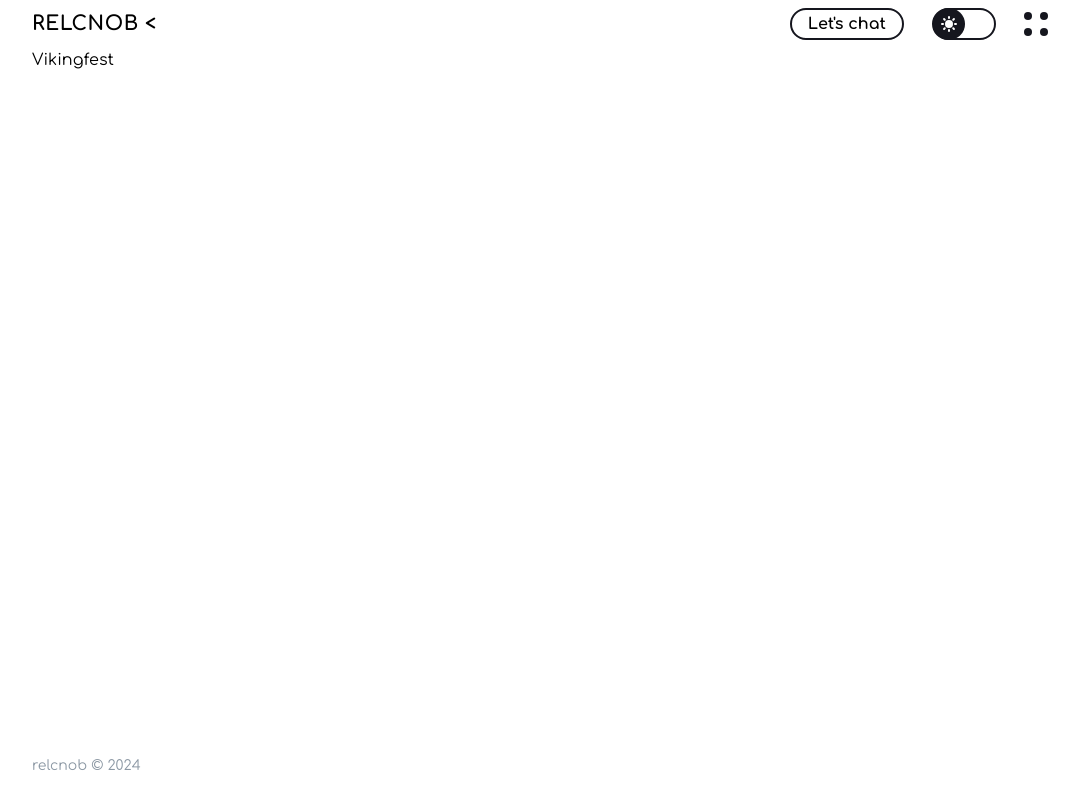
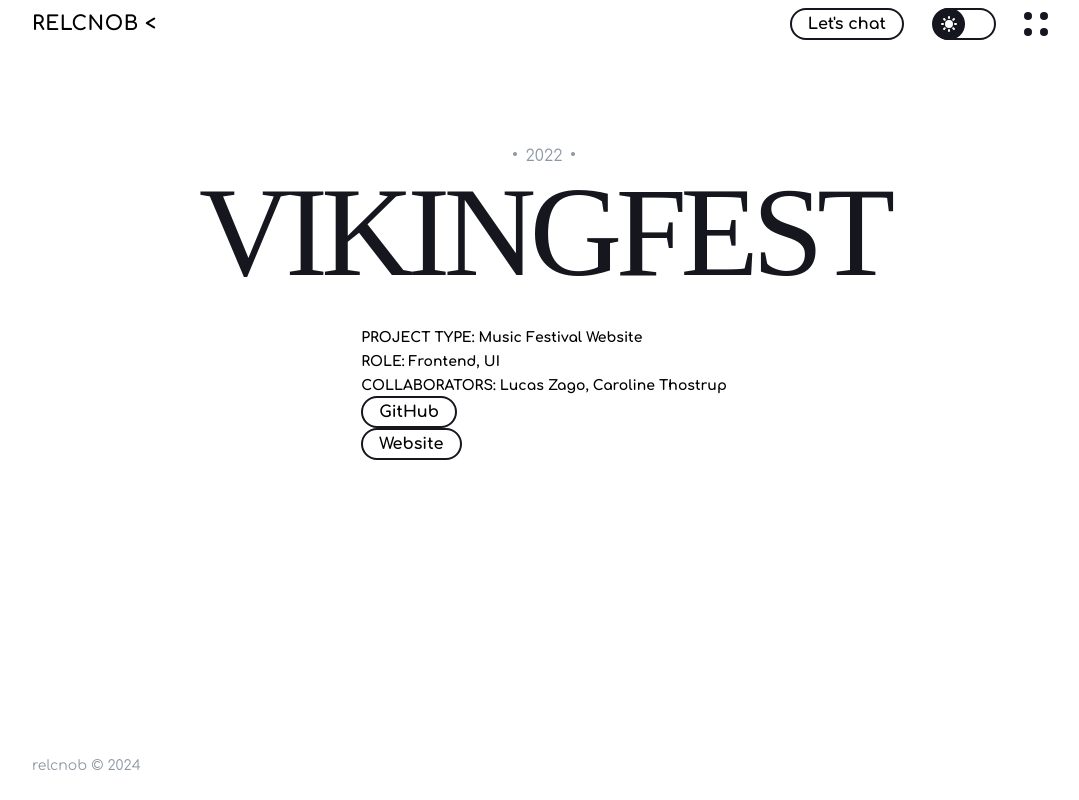
Before and after one commit to relcnob/portfolio-2024, a Next.js app: page /projects/vikingfest in a window 1280 px wide. Shown: the whole page, without its empty margins (96-1175 px from the left). Built offline with nearby package versions, Linux system fonts and the light colour scheme.

Commit message:
feat: initial project structure

```diff
--- a/src/app/components/functionalities/custom-cursor/Custom-cursor.tsx
+++ b/src/app/components/functionalities/custom-cursor/Custom-cursor.tsx
@@ -34,7 +34,7 @@ const CustomCursor = () => {
 
   const bgPath: { [key: string]: string } = {
     parky: "bg-[url('/parky.jpg')]",
-    comwell: "bg-[url('/comwell.jpg')]",
+    comwell: "bg-[url('/comwell.png')]",
     portfolio: "bg-[url('/portfolio.jpg')]",
     vikingfest: "bg-[url('/vikingfest.jpg')]",
   };
--- a/src/app/components/ui-elements/about-card/AboutCard.tsx
+++ b/src/app/components/ui-elements/about-card/AboutCard.tsx
@@ -9,7 +9,7 @@ const AboutCard = ({ id, title, description }: AboutCardType): JSX.Element => {
       }
     >
       <h1
-        className={`text-6xl p-4 text-primary-100 dark:text-primary-000 mb-4 bg-primary-white dark:bg-secondary-200 w-fit aspect-square flex items-center justify-center rounded-full`}
+        className={`text-6xl p-4 leading-0 text-primary-200 dark:text-primary-000 mb-4 bg-primary-white dark:bg-secondary-200 w-fit aspect-square flex items-center justify-center rounded-full`}
       >
         {id}
       </h1>
--- a/src/app/components/ui-elements/hero/Hero.tsx
+++ b/src/app/components/ui-elements/hero/Hero.tsx
@@ -15,7 +15,7 @@ const Hero = ({ onClick }: HeroProps): JSX.Element => {
           <h1
             className={`font-serif font-light text-[3rem] md:text-[7rem] xl:text-[12rem] m-0 leading-[0.8] text-secondary-200 dark:text-primary-white`}
           >
-            FRONTEND
+            WEB
           </h1>
           <h1
             className={`font-serif font-normal text-[3rem] md:text-[7rem] xl:text-[12rem] font-bold m-0 leading-[0.8] text-secondary-200 dark:text-primary-white`}
--- a/src/app/components/ui-elements/project-card/ProjectCard.tsx
+++ b/src/app/components/ui-elements/project-card/ProjectCard.tsx
@@ -17,7 +17,7 @@ const ProjectCard = ({
 }: Props): JSX.Element => {
   return (
     <Link
-      href={`/${linkTo}`}
+      href={`/projects/${linkTo}`}
       className={`w-full p-4 md:p-8 border border-primary-000 rounded-xl dark:border-secondary-000 hover:border-secondary-000 dark:hover:border-primary-000 transition ease-in-out duration-300 group grid grid-cols-12 justify-between items-center group`}
       id={linkTo}
     >
--- /dev/null
+++ b/src/app/components/ui-elements/project-header/ProjectHeader.tsx
@@ -0,0 +1,84 @@
+"use client";
+import Image from "next/image";
+import React from "react";
+import Button from "../button/Button";
+
+type Props = {
+  year: string;
+  title: string;
+  bgpath: string;
+
+  projectInfo: {
+    type: string;
+    role: string;
+    collaborators?: string[];
+    client?: string;
+  };
+};
+
+const ProjectHeader = ({ year, title, bgpath, projectInfo }: Props) => {
+  return (
+    <section className={`flex flex-col justify-center items-center py-24`}>
+      <div className="flex flex-row gap-2 items-center">
+        <span
+          className={`w-1 h-1 bg-primary-200 rounded-full flex mb-1`}
+        ></span>
+        <h2 className={`text-md text-primary-200`}>{year}</h2>
+        <span
+          className={`w-1 h-1 bg-primary-200 rounded-full flex mb-1`}
+        ></span>
+      </div>
+      <h1 className={`font-serif text-9xl text-secondary-200 tracking-tighter`}>
+        {title.toUpperCase()}
+      </h1>
+      <div>
+        <ul className={`text-sm font-bold mt-8 flex flex-col gap-1`}>
+          <li>PROJECT TYPE: {projectInfo.type}</li>
+          <li>ROLE: {projectInfo.role}</li>
+          {projectInfo.collaborators?.length && (
+            <li className={`flex flex-row gap-1`}>
+              COLLABORATORS:{" "}
+              {projectInfo.collaborators?.map((collaborator, i) => {
+                return (
+                  <p key={i}>
+                    {collaborator}
+                    {projectInfo.collaborators &&
+                    i + 1 < projectInfo.collaborators.length
+                      ? ","
+                      : ""}
+                  </p>
+                );
+              })}
+            </li>
+          )}
+        </ul>
+        <Button
+          onClick={() =>
+            window.open("https://github.com/relcnob/vikingfest", "_blank")
+          }
+        >
+          GitHub
+        </Button>
+        <Button
+          onClick={() =>
+            window.open("https://github.com/relcnob/vikingfest", "_blank")
+          }
+        >
+          Website
+        </Button>
+      </div>
+    </section>
+  );
+};
+
+{
+  /* <Image
+        src={bgpath}
+        alt={title}
+        width={960}
+        height={200}
+        className={`object-fit`}
+      /> */
+}
+
+export default ProjectHeader;
--- a/src/app/page.tsx
+++ b/src/app/page.tsx
@@ -70,7 +70,7 @@ export default function Home() {
           >
             <h1 className={`text-6xl lg:text-9xl mb-12 flex gap-4 lg:gap-8`}>
               <span
-                className={`h-[3rem] w-[3rem] lg:h-[7rem] lg:w-[7rem] rounded aspect-square bg-secondary-200 dark:bg-white flex`}
+                className={`h-[3rem] w-[1rem] lg:h-[7rem] lg:w-[2rem] rounded aspect-square bg-secondary-200 dark:bg-white flex`}
               ></span>
               Works
             </h1>
@@ -105,7 +105,7 @@ export default function Home() {
           >
             <h1 className={`text-6xl lg:text-9xl mb-12 flex gap-4 lg:gap-8`}>
               <span
-                className={`h-[3rem] w-[3rem] lg:h-[7rem] lg:w-[7rem] rounded aspect-square bg-secondary-200 dark:bg-white flex`}
+                className={`h-[3rem] w-[1rem] lg:h-[7rem] lg:w-[2rem] rounded aspect-square bg-secondary-200 dark:bg-white flex`}
               ></span>
               Contact
             </h1>
--- a/src/app/projects/vikingfest/page.tsx
+++ b/src/app/projects/vikingfest/page.tsx
@@ -1,9 +1,21 @@
 import React from "react";
+import ProjectHeader from "@/app/components/ui-elements/project-header/ProjectHeader";
 
 export default function Home() {
+  const projectInfo = {
+    type: "Music Festival Website",
+    role: "Frontend, UI",
+    collaborators: ["Lucas Zago", "Caroline Thostrup"],
+  };
+
   return (
     <main className={`px-4 xl:px-32 pt-12 min-h-[calc(100vh-3rem)]`}>
-      <h1>Vikingfest</h1>
+      <ProjectHeader
+        year="2022"
+        title="Vikingfest"
+        bgpath="/vikingfest.jpg"
+        projectInfo={projectInfo}
+      />
     </main>
   );
 }
```
Also changed, not shown: public/comwell.png.
